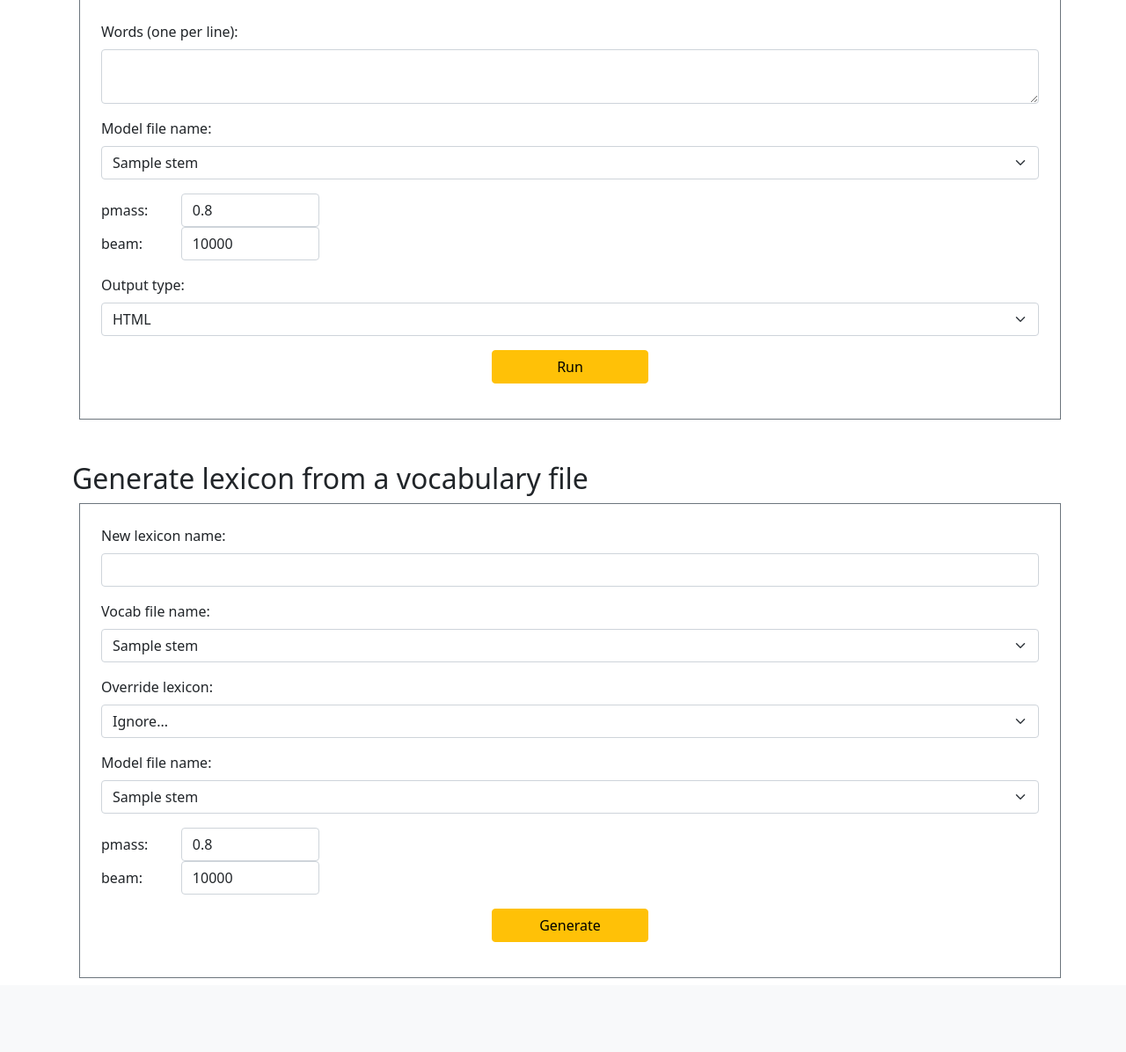
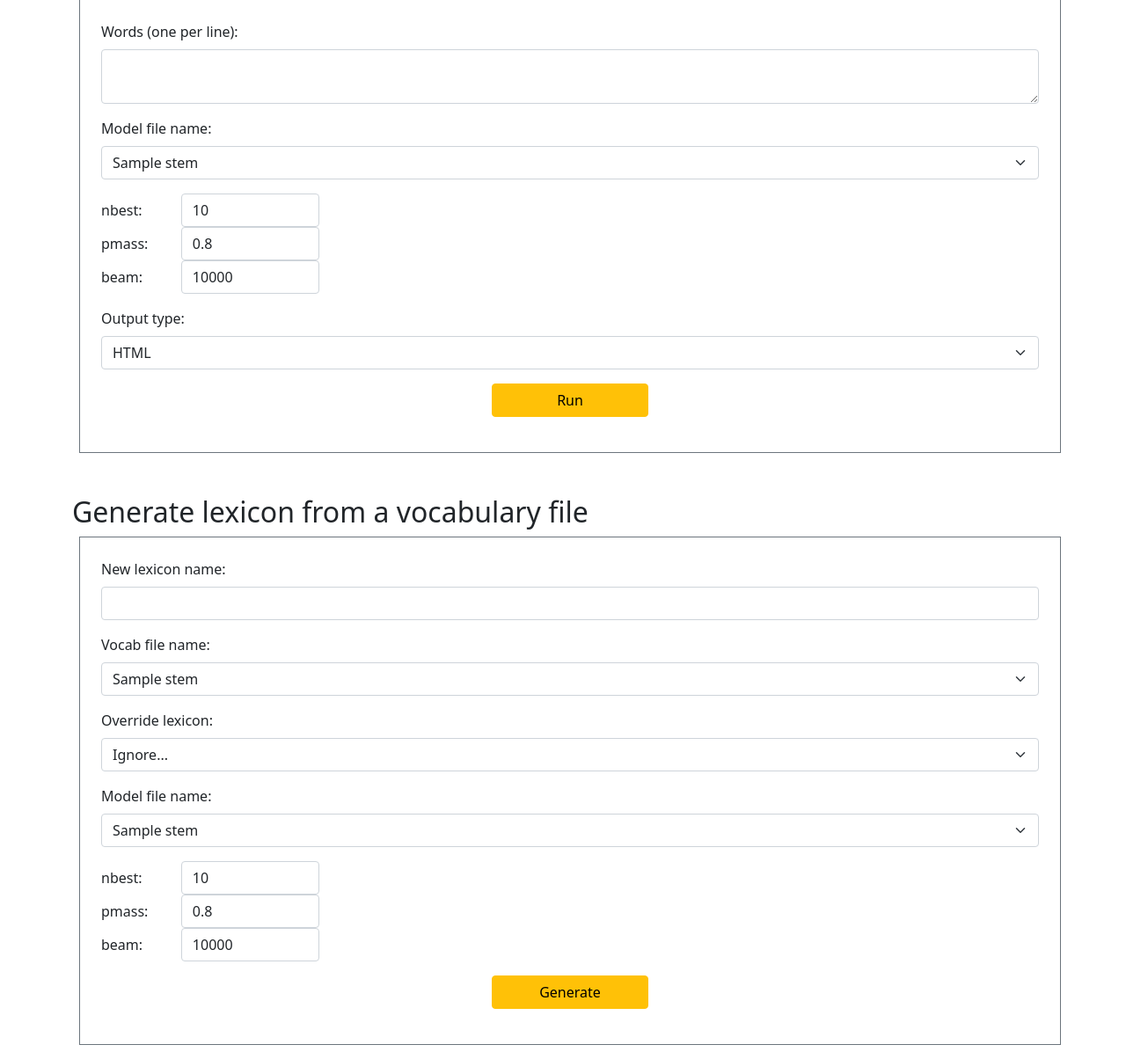
Before and after one commit to danijel3/PhonetisaurusWebApp, a Flask app: template templates/g2p_index.html in a window 1280 px wide. Shown: the part 303-1499 px from the top of the page at 88% size. Before the commit the page ends 1415 px from the top, so only its background shows below. Run offline with Flask 2, Linux system fonts and the light colour scheme; the template is opened without the code that fills it: most values are stand-ins (such as "Sample title", 1, 10 or a date in 2020); some libraries are stand-ins or nearby versions.

Commit message:
Add nbest option.

```diff
--- a/g2p.py
+++ b/g2p.py
@@ -30,6 +30,7 @@ def g2p_wlist():
     cache_file = None
     if request.form.get('cache'):
         cache_file = config['data'] / 'lex' / (request.form.get('cache') + '.json')
+    nbest = int(request.form.get('nbest'))
     pmass = float(request.form.get('pmass'))
     beam = int(request.form.get('beam'))
 
@@ -52,7 +53,7 @@ def g2p_wlist():
                 g.write(w + '\n')
 
     cmd = [f'{config["phonetisaurus_bin"]}/phonetisaurus-g2pfst', f'--model={model_file}',
-           f'--pmass={pmass}', f'--beam={beam}', f'--wordlist={wlist_file}']
+           f'--nbest={nbest}', f'--pmass={pmass}', f'--beam={beam}', f'--wordlist={wlist_file}']
 
     tmplex = {}
     proc = Popen(cmd, stdout=PIPE, stderr=DEVNULL, text=True)
@@ -78,6 +79,7 @@ def g2p_wlist():
 def g2p_words():
     words = request.form.get('words')
     model_file = config['data'] / 'model' / (request.form.get('model') + '.fst')
+    nbest = int(request.form.get('nbest'))
     pmass = float(request.form.get('pmass'))
     beam = int(request.form.get('beam'))
     type = request.form.get('output')
@@ -88,7 +90,7 @@ def g2p_words():
             g.write(w + '\n')
 
     cmd = [f'{config["phonetisaurus_bin"]}/phonetisaurus-g2pfst', f'--model={model_file}',
-           f'--pmass={pmass}', f'--beam={beam}', f'--wordlist={wlist_file}']
+           f'--nbest={nbest}', f'--pmass={pmass}', f'--beam={beam}', f'--wordlist={wlist_file}']
 
     lex = {}
     proc = Popen(cmd, stdout=PIPE, stderr=DEVNULL, text=True)
--- a/templates/g2p_index.html
+++ b/templates/g2p_index.html
@@ -19,6 +19,12 @@
                 </select>
             </div>
             <div class="mb-3">
+                <div class="row">
+                    <label class="col-form-label col-1" for="nbest2">nbest:</label>
+                    <div class="col-2">
+                        <input class="form-control" type="number" name="nbest" id="nbest2" value="10">
+                    </div>
+                </div>
                 <div class="row">
                     <label class="col-form-label col-1" for="pmass2">pmass:</label>
                     <div class="col-2">
@@ -86,6 +92,12 @@
             </div>
             <div class="mb-3">
                 <div class="row">
+                    <label class="col-form-label col-1" for="nbest">nbest:</label>
+                    <div class="col-2">
+                        <input class="form-control" type="number" name="nbest" id="nbest" value="10">
+                    </div>
+                </div>
+                <div class="row">
                     <label class="col-form-label col-1" for="pmass">pmass:</label>
                     <div class="col-2">
                         <input class="form-control" type="number" name="pmass" id="pmass" value="0.8" step="0.01"
```
